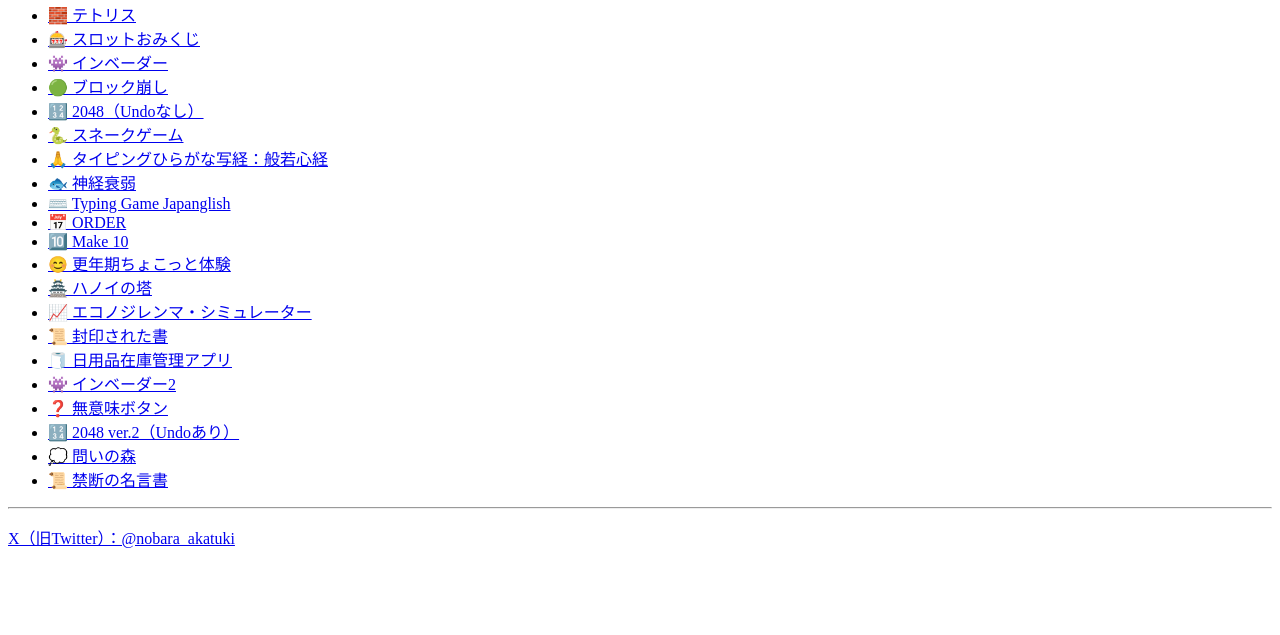
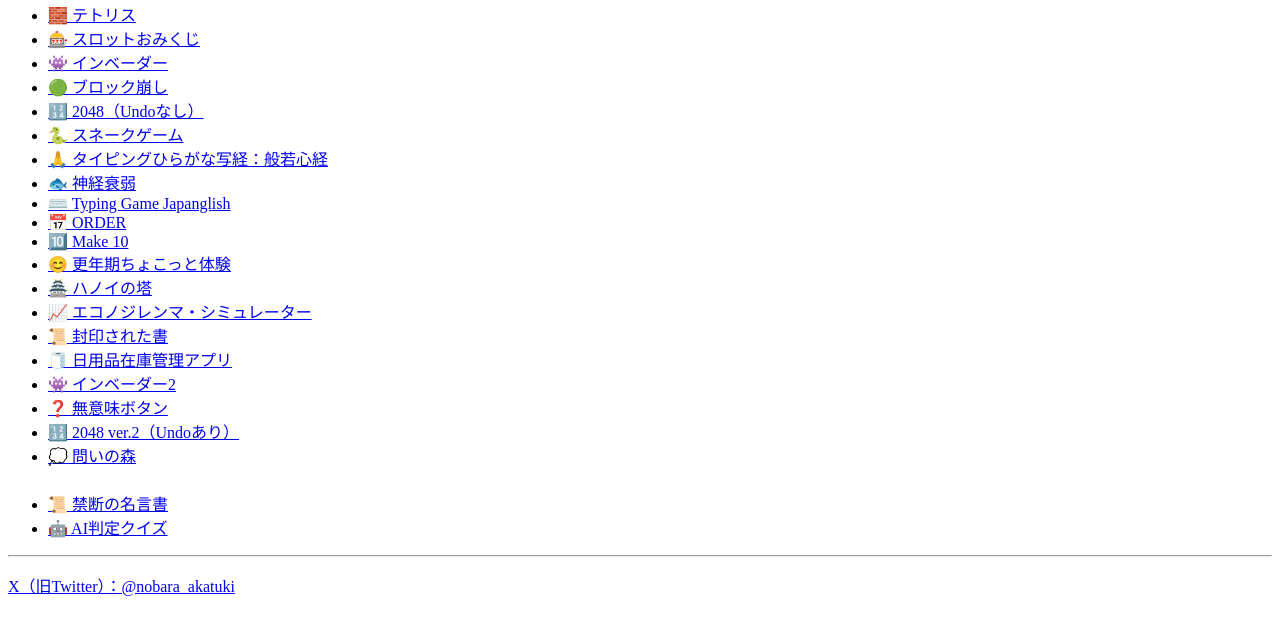
Before and after one commit to nobara33/nobara33.github.io, a plain HTML site: page index.html in a window 1280 px wide. Shown: the part 87-722 px from the top of the page. Drawn offline with Linux system fonts and the light colour scheme.

Commit message:
Update index.html
AI判定クイズを追加

```diff
--- a/index.html
+++ b/index.html
@@ -27,7 +27,8 @@
     <li><a href="https://nobara33.github.io/muimi/">❓ 無意味ボタン</a></li>
     <li><a href="https://nobara33.github.io/2048ver2/">🔢 2048 ver.2（Undoあり）</a></li>
     <li><a href="https://nobara33.github.io/toinomori/">💭 問いの森</a></li>
-   <li><a href="https://nobara33.github.io/meigen_honyaku/">📜 禁断の名言書</a></li>
+　　<li><a href="https://nobara33.github.io/meigen_honyaku/">📜 禁断の名言書</a></li>
+    <li><a href="https://nobara33.github.io/AI_hantei/">🤖 AI判定クイズ</a></li>
   </ul>
 
   <hr>
```
